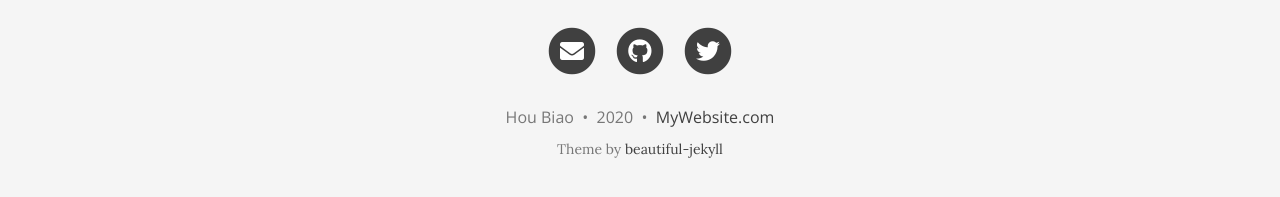
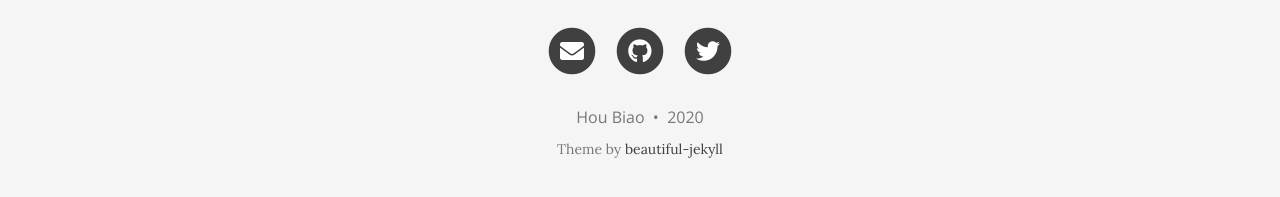
Before and after one commit to hulanwin/hulanwin.github.io, a Jekyll site: the page built from index.html, in a window 1280 px wide and 1225 px high. Shown: the part 1015-1212 px from the top of the window. Built offline with Jekyll 4.4.1, drawn with Linux system fonts in a browser that asks for light colours; nearby versions of some CDN libraries; the list of posts is cut into pages by our own code; some of the changed lines change nothing that is shown.

Commit message:
Update _config.yml

```diff
--- a/_config.yml
+++ b/_config.yml
@@ -73,7 +73,7 @@ share-links-active:
 
 # How to display the link to your website in the footer
 # Remove this if you don't want a link in the footer
-url-pretty: "MyWebsite.com"
+#url-pretty: "MyWebsite.com"
 
 # Create a "tags" index page and make tags on each post clickable
 link-tags: true
```
